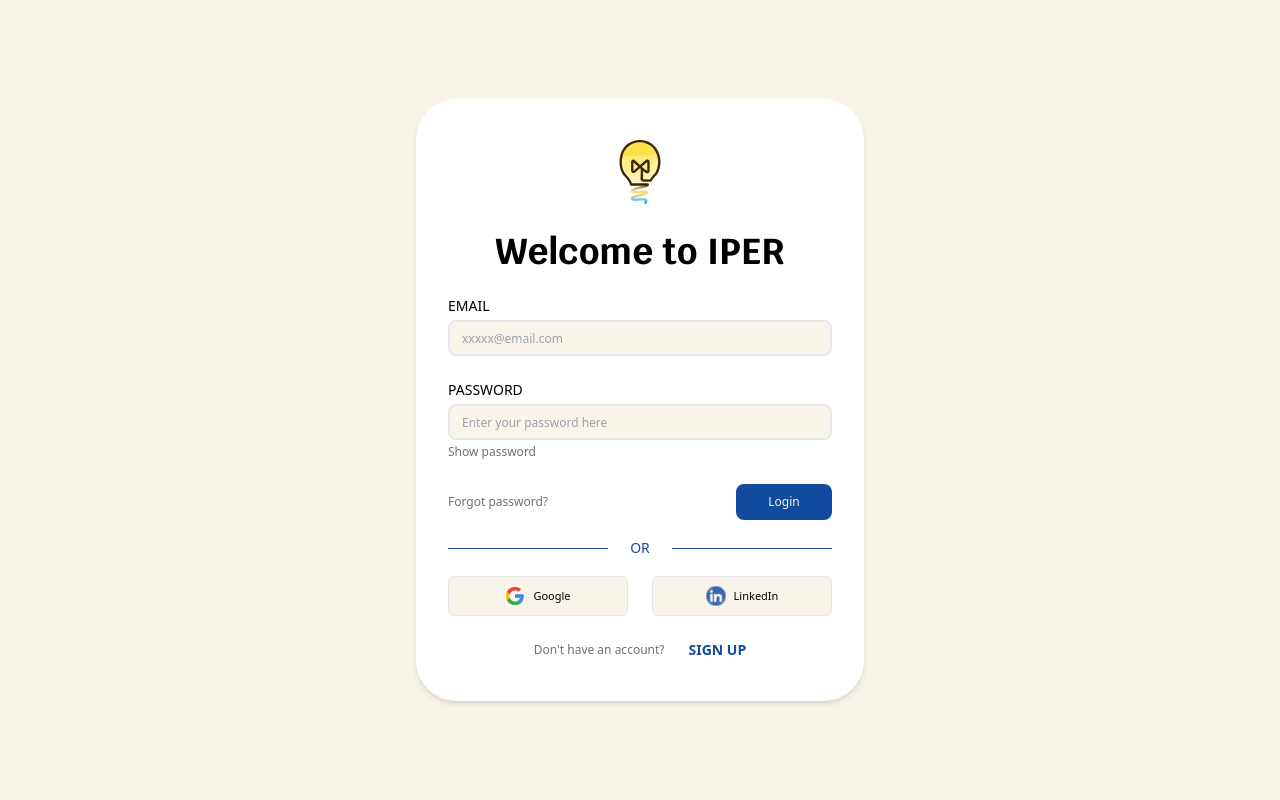
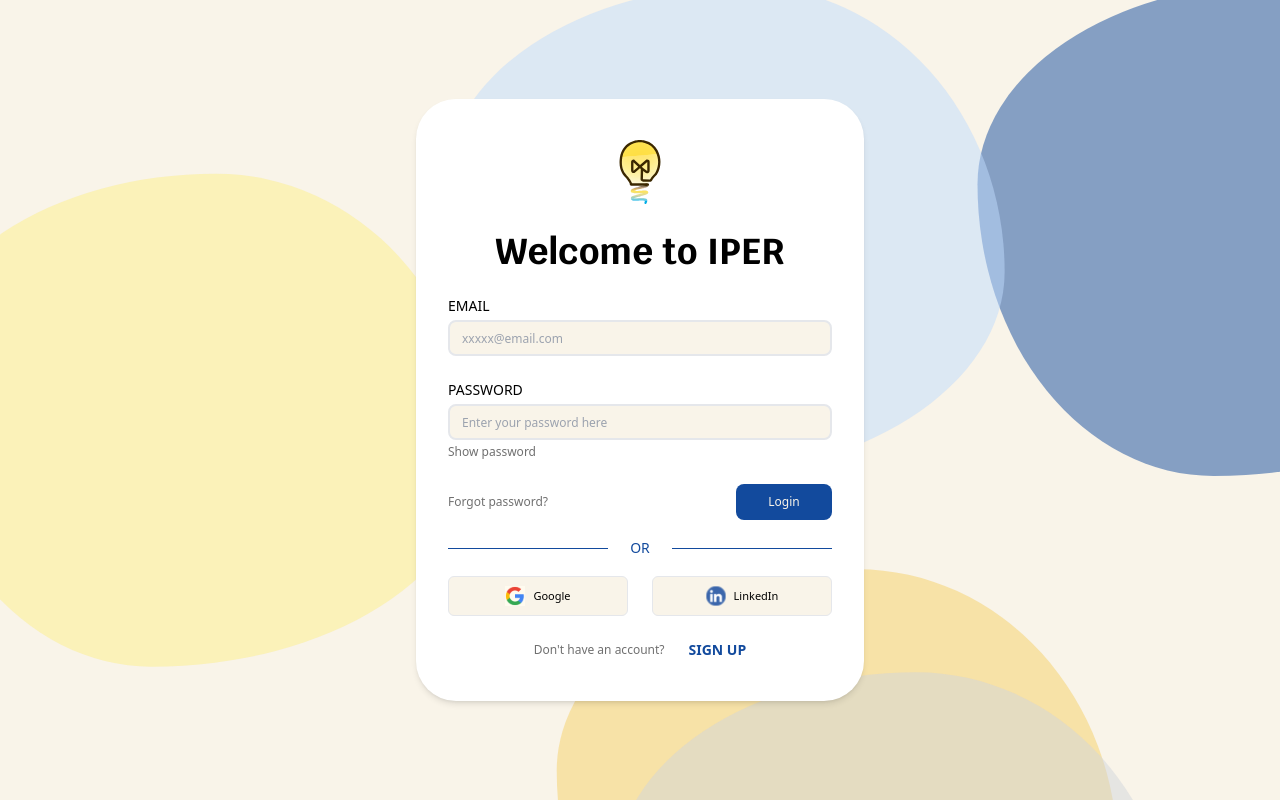
Before and after one commit to SHRmsks/local_alpha, a Next.js app in the folder frontend/: page /login in a window 1280 px wide. Built offline with nearby package versions, Linux system fonts and the light colour scheme; a web font is replaced by a local one.

Commit message:
Added back blobs

```diff
--- a/frontend/src/app/login/page.js
+++ b/frontend/src/app/login/page.js
@@ -83,7 +83,8 @@ export default function Login() {
   console.log("wrong pasword", wrongpassword)
   return (
     <div className="bg-iper-white w-full h-screen flex flex-col justify-center items-center">
-      <div className="bg-white rounded-[40px] p-8 w-80 md:w-96 lg:w-[448px] lg:h-[602px] h-fit shadow-md flex flex-col justify-center items-center gap-4 lg:gap-6">
+      <Blobs/>
+      <div className="z-10 bg-white rounded-[40px] p-8 w-80 md:w-96 lg:w-[448px] lg:h-[602px] h-fit shadow-md flex flex-col justify-center items-center gap-4 lg:gap-6">
         <Image
           src={logo}
           alt="Iper Logo"
--- a/frontend/src/app/signup/page.js
+++ b/frontend/src/app/signup/page.js
@@ -80,7 +80,8 @@ export default function Signup() {
 
   return (
     <div className="bg-iper-white w-full h-screen flex flex-col justify-center items-center">
-      <div className="bg-white rounded-[40px] p-8 w-80 md:w-96 lg:w-[448px] lg:h-[602px] h-fit shadow-md flex flex-col justify-center items-center gap-4 lg:gap-6">
+      <Blobs/>
+      <div className="z-10 bg-white rounded-[40px] p-8 w-80 md:w-96 lg:w-[448px] lg:h-[602px] h-fit shadow-md flex flex-col justify-center items-center gap-4 lg:gap-6">
         <Image
           src={logo}
           alt="Iper Logo"
```
